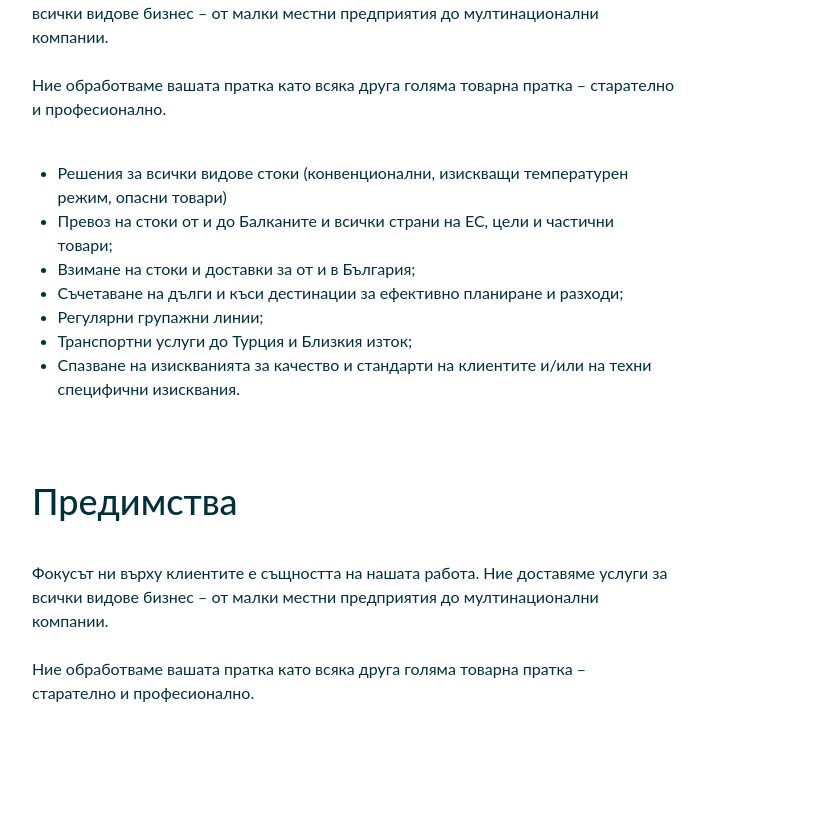
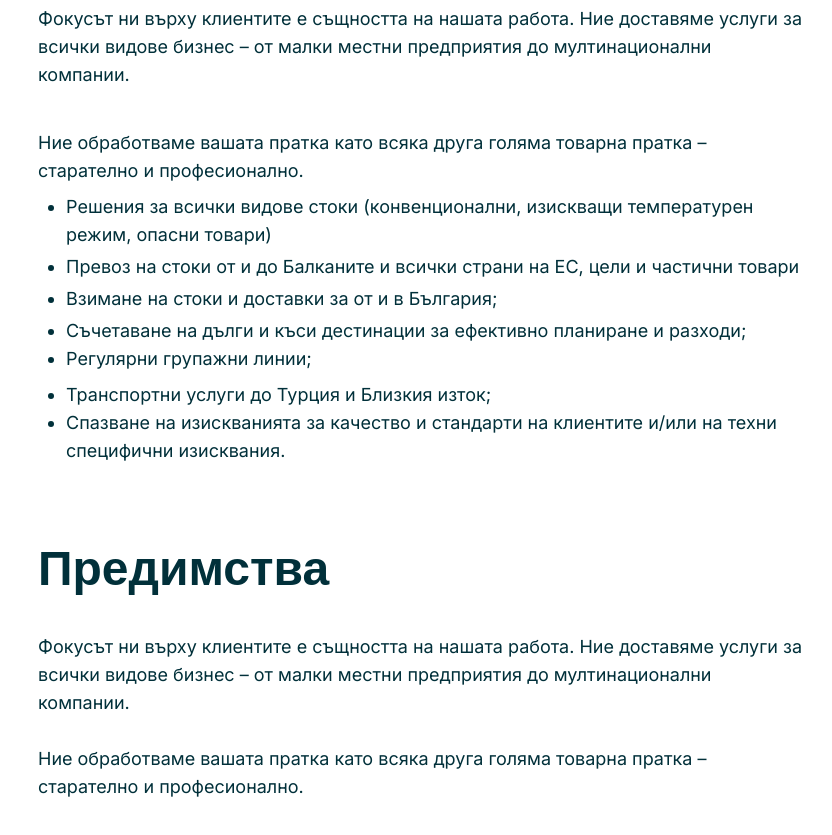
Before and after one commit to Stoyan83/Zproject01, a Next.js app: page / in a window 1280 px wide. Shown: the part 1229-2064 px from the top of the page, without its empty margins (218-1050 px from the left). Before the commit the page ends 1934 px from the top, so only its background shows below. Built offline with nearby package versions, Linux system fonts and the light colour scheme.

Commit message:
Fixing text section

```diff
--- a/src/app/components/Header.tsx
+++ b/src/app/components/Header.tsx
@@ -3,7 +3,7 @@ import Banner from "./Banner";
 
 const Header = () => {
   return (
-    <header>
+    <header className="font-space-grotesk" >
       <NavBar />
       <Banner />
     </header>
--- a/src/app/globals.css
+++ b/src/app/globals.css
@@ -18,12 +18,6 @@
   }
 }
 
-@layer components {
-  body {
-    font-family: 'Lato', 'Space Grotesk', sans-serif;
-  }
-}
-
 @layer utilities {
   .text-balance {
     text-wrap: balance;
--- a/src/app/layout.tsx
+++ b/src/app/layout.tsx
@@ -1,5 +1,8 @@
 import type { Metadata } from "next";
+import { Inter } from "next/font/google";
 import "./globals.css";
+
+const inter = Inter({ subsets: ["latin"] });
 
 export const metadata: Metadata = {
   title: "Create Next App",
@@ -13,7 +16,7 @@ export default function RootLayout({
 }>) {
   return (
     <html lang="en">
-      <body className="min-w-[400px]" >{children}</body>
+      <body className={`${inter.className} min-w-[300px]`} >{children}</body>
     </html>
   );
 }
--- a/src/app/page.tsx
+++ b/src/app/page.tsx
@@ -1,12 +1,13 @@
 import Header from "./components/Header";
 import Section from "./ui/Section";
-
 
 export default function Home() {
   return (
     <>
       <Header />
-      <Section />
+      <main>
+        <Section />
+      </main>
     </>
   );
 }
--- a/src/app/ui/Section.tsx
+++ b/src/app/ui/Section.tsx
@@ -1,50 +1,49 @@
 const Section = () => {
     return (
-    <div className="flex flex-col items-center">
-      <div className="lg:max-w-[860px]">
-        <h2 className="text-4xl lg:text-4xl lg:w-2/4 p-5 lg:p-10 font-medium text-customBlue lg:text-left">
+        <div className="px-4 sm:px-6 lg:px-8 py-8">
+        <div className="max-w-screen-md mx-auto">
+            <h2 className="pt-7 font-semibold sm:text-3xl font-space-grotesk lg:text-5xl text-customBlue mb-4 lg:mb-8">
                 Решения
             </h2>
-        <div className="flex flex-row lg:flex-col lg:w-9/12 lg:text-left">
-          <p className="text-customBlue lg:w-full lg:ml-10 lg:mr-5">
+            <div className="sm:text-sm pt-2 lg:text-lg text-customBlue mb-4 lg:mb-8">
+                <p className="mb-4">
                     Фокусът ни върху клиентите е същността на нашата работа. Ние
                     доставяме услуги за всички видове бизнес – от малки местни
-            предприятия до мултинационални компании. <br /> <br /> Ние
-            обработваме вашата пратка като всяка друга голяма товарна пратка –
+                    предприятия до мултинационални компании.
+                </p>
+                <p className="mt-10 -mb-6">
+                    Ние обработваме вашата пратка като всяка друга голяма товарна пратка –
                     старателно и професионално.
                 </p>
-          <ul className="text-customBlue lg:max-w-[680px] list-disc lg:w-screen lg:ml-[2vw] lg:mr-[10vw] p-5 lg:p-10 lg:text-left">
-            <li>
+            </div>
+            <ul className="ml-7 list-disc sm:text-sm lg:text-lg text-customBlue">
+                <li className="mb-5">
                     Решения за всички видове стоки (конвенционални, изискващи
                     температурен режим, опасни товари)
                 </li>
-            <li>
+                <li className="mb-6 -mt-4">
                     Превоз на стоки от и до Балканите и всички страни на ЕС, цели и
-              частични товари;
+                    частични товари
                 </li>
-            <li>Взимане на стоки и доставки за от и в България;</li>
-            <li>
+                <li className="-mt-5 mb-6">Взимане на стоки и доставки за от и в България;</li>
+                <li className="-mt-5">
                     Съчетаване на дълги и къси дестинации за ефективно планиране и
                     разходи;
                 </li>
-            <li>Регулярни групажни линии;</li>
-            <li>Транспортни услуги до Турция и Близкия изток;</li>
-            <li>
-              Спазване на изискванията за качество и стандарти на клиентите
-              и/или на техни специфични изисквания.
-            </li>
+                <li className="mb-2">Регулярни групажни линии;</li>
+                <li className="">Транспортни услуги до Турция и Близкия изток;</li>
+                <li>Спазване на изискванията за качество и стандарти на клиентите и/или на техни специфични изисквания.</li>
             </ul>
-        </div>
-        <h2 className="text-4xl lg:text-4xl lg:w-2/4 p-5 lg:p-10 font-medium text-customBlue lg:text-left">
+            <h2 className="font-semibold font-space-grotesk mt-20 lg:text-5xl text-customBlue mb-4 lg:mb-8">
                 Предимства
             </h2>
-        <div className="flex flex-row lg:flex-col lg:max-w-[680px] lg:text-left">
-          <p className="text-customBlue lg:w-full lg:ml-10 lg:mr-10">
+            <div className="sm:text-sm pt-2 lg:text-lg text-customBlue mb-4 lg:mb-10">
+                <p>
                     Фокусът ни върху клиентите е същността на нашата работа. Ние
                     доставяме услуги за всички видове бизнес – от малки местни
-            предприятия до мултинационални <br /> компании. <br /> <br /> Ние
-            обработваме вашата пратка като всяка друга голяма товарна пратка –{" "}
-            <br /> старателно и професионално.
+                    предприятия до мултинационални компании. <br /><br />
+                    Ние обработваме вашата пратка като всяка друга голяма товарна пратка –
+                    старателно и професионално.
                 </p>
             </div>
         </div>
```
Lines whose indentation alone changed are shown as unchanged.
